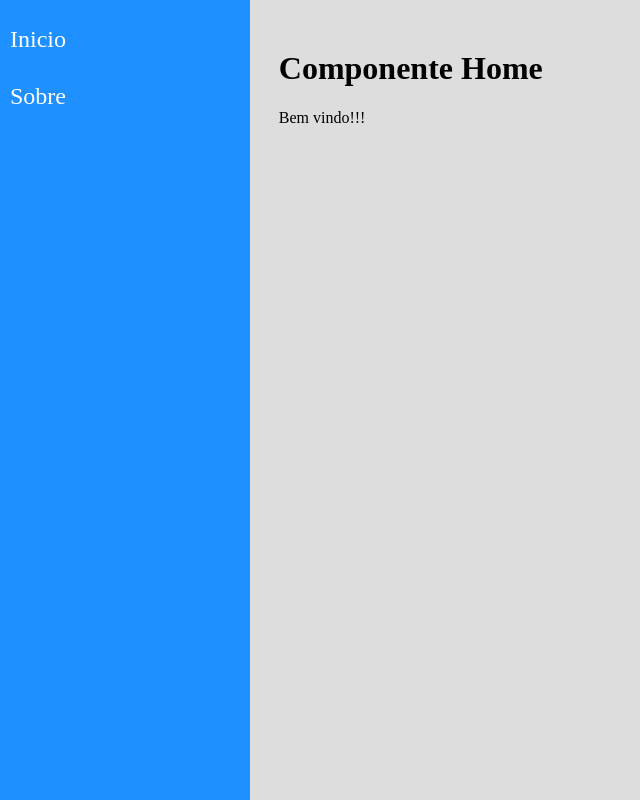
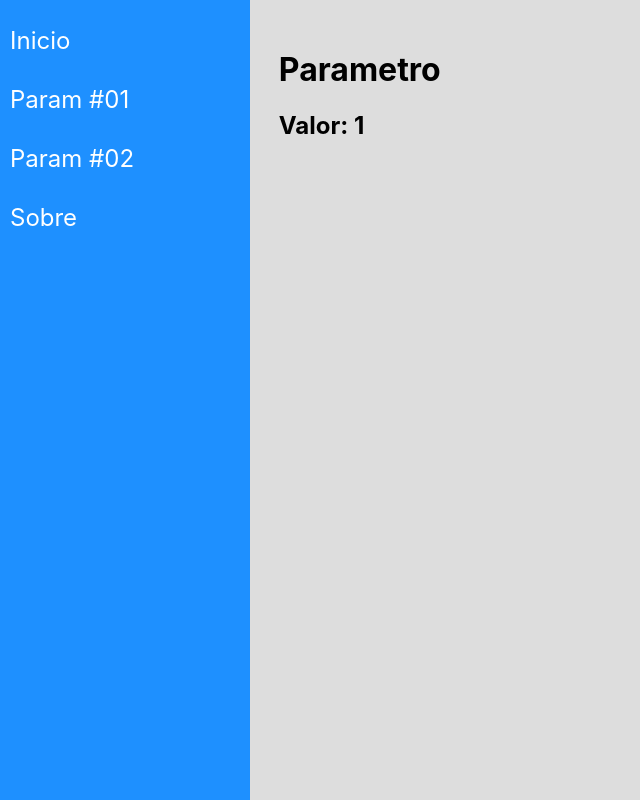
Before and after one commit to mrcomputer2018/navegacao, a React (Create React App) app: page /param/1 in a window 1280 px wide. Shown: the whole page, without its empty margins (0-640 px from the left). Built offline with nearby package versions, Linux system fonts and the light colour scheme.

Commit message:
navegacao com parametro

```diff
--- a/src/components/layout/Content.jsx
+++ b/src/components/layout/Content.jsx
@@ -2,6 +2,7 @@ import React from "react"
 import { Switch, Route }from "react-router-dom"
 import About from "../../views/examples/About"
 import Home from "../../views/examples/Home"
+import Parameter from "../../views/examples/Parameter"
 import "./Content.css"
 
 const Content = (props) => {
@@ -11,6 +12,9 @@ const Content = (props) => {
                 <Route path="/about">
                     <About />
                 </Route>
+                <Route path="/param/:id">
+                    <Parameter />
+                </Route>
                 <Route path="/">
                     <Home />
                 </Route>
--- a/src/components/layout/Menu.jsx
+++ b/src/components/layout/Menu.jsx
@@ -12,6 +12,12 @@ const Menu = (props) => {
                         {/*<a href="/"></a>*/}
                     </li>
                     <li>
+                        <Link to="/param/1">Param #01</Link>
+                    </li>
+                    <li>
+                        <Link to="/param/legal">Param #02</Link>
+                    </li>
+                    <li>
                         <Link to="/about">Sobre</Link>
                          {/*<a href="/about">Sobre</a>*/}
                     </li>
--- a/src/index.css
+++ b/src/index.css
@@ -1,3 +1,4 @@
 body {
     margin: 0;
+    font-family: -apple-system, BlinkMacSystemFont, 'Segoe UI', Roboto, Oxygen, Ubuntu, Cantarell, 'Open Sans', 'Helvetica Neue', sans-serif;
 }
--- a/src/views/examples/About.jsx
+++ b/src/views/examples/About.jsx
@@ -4,7 +4,7 @@ const About = (props) => {
     return (
         <div className="About">
             <h1>Sobre</h1>
-            <p>O nosso sistema foi criado....</p>
+            <h2>O nosso sistema foi criado....</h2>
         </div>
     )
 }
--- a/src/views/examples/Home.jsx
+++ b/src/views/examples/Home.jsx
@@ -4,7 +4,7 @@ const Home = (props) => {
     return (
         <div className="Home">
             <h1>Componente Home</h1>
-            <p>Bem vindo!!!</p>
+            <h2>Bem vindo!!!</h2>
         </div>
     )
 }
--- /dev/null
+++ b/src/views/examples/Parameter.jsx
@@ -0,0 +1,16 @@
+import React from "react"
+/** UseParams para podermos usar parametros */
+import { useParams } from "react-router-dom"
+
+const Parameter = (props) => {
+    /** UseParams retorna um objeto com o ID */
+    const { id } = useParams()
+
+    return (
+        <div className="Parameter">
+            <h1>Parametro</h1>
+            <h2>Valor: { id }</h2>
+        </div>
+    )
+}
+export default Parameter;
```
